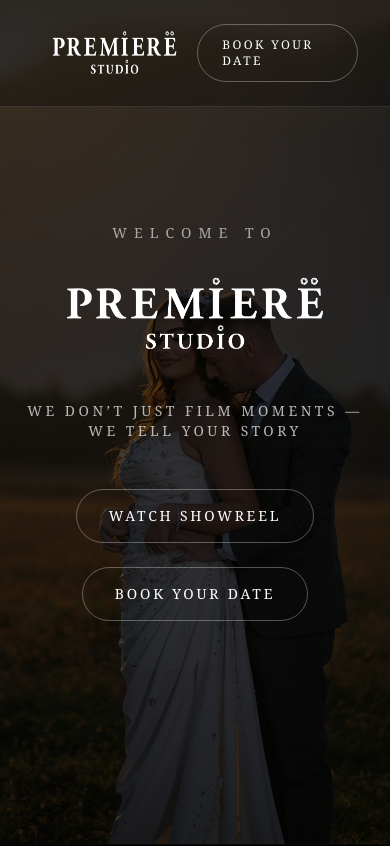
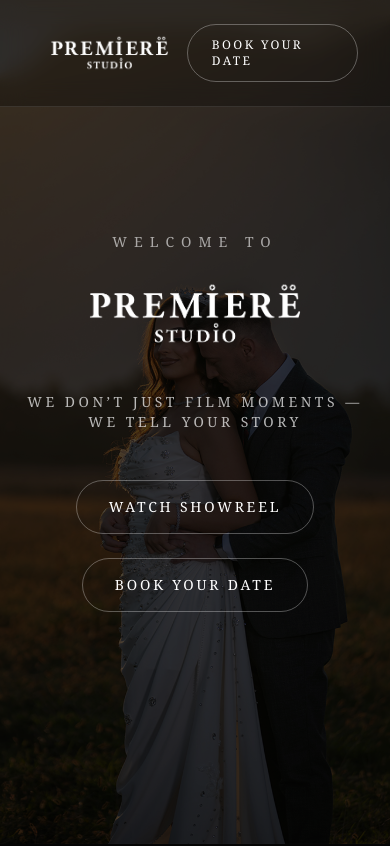
Before and after one commit to babaluka/premiere-studio, a Next.js app: page / in a window 390 px wide. Shown: the top 846 px of the page. Built offline with nearby package versions, Linux system fonts and the light colour scheme.

Commit message:
live update

```diff
--- a/app/page.js
+++ b/app/page.js
@@ -22,7 +22,7 @@ export default function PremiereStudioHomepage() {
             <img
               src="/logo/logo.png"
               alt="PREMIERË STUDIO"
-              className="h-14 w-auto"
+              className="h-12 md:h-14 w-auto object-contain"
             />
           </motion.div>
 
@@ -69,7 +69,7 @@ export default function PremiereStudioHomepage() {
           }}
         />
 
-        {/* DARK OVERLAY */}
+        {/* OVERLAY */}
         <div className="absolute inset-0 bg-black/70" />
 
         {/* HERO CONTENT */}
@@ -96,7 +96,7 @@ export default function PremiereStudioHomepage() {
           <motion.img
             src="/logo/logo.png"
             alt="PREMIERË STUDIO"
-            className="mx-auto w-[380px]"
+            className="mx-auto w-[280px] md:w-[380px] h-auto"
             initial={{
               opacity: 0,
               scale: 0.6,
@@ -167,8 +167,8 @@ export default function PremiereStudioHomepage() {
 
       {/* ABOUT SECTION */}
       <motion.section
-        initial={{ opacity: 0, x: -200 }}
-        whileInView={{ opacity: 1, x: 0 }}
+        initial={{ opacity: 0, y: 80 }}
+        whileInView={{ opacity: 1, y: 0 }}
         transition={{ duration: 1.5 }}
         viewport={{ once: false }}
         className="grid md:grid-cols-2 min-h-screen bg-[#050505]"
@@ -206,8 +206,8 @@ export default function PremiereStudioHomepage() {
 
         {/* ABOUT IMAGE */}
         <motion.div
-          initial={{ opacity: 0, x: 200 }}
-          whileInView={{ opacity: 1, x: 0 }}
+          initial={{ opacity: 0, y: 80 }}
+          whileInView={{ opacity: 1, y: 0 }}
           transition={{ duration: 1.5 }}
           viewport={{ once: false }}
           className="relative min-h-[800px] overflow-hidden rounded-l-[40px]"
@@ -225,9 +225,9 @@ export default function PremiereStudioHomepage() {
         </motion.div>
       </motion.section>
 
-      {/* BOOKING SECTION */}
+      {/* BOOKING */}
       <motion.section
-        initial={{ opacity: 0, scale: 0.9, y: 200 }}
+        initial={{ opacity: 0, scale: 0.9, y: 100 }}
         whileInView={{ opacity: 1, scale: 1, y: 0 }}
         transition={{ duration: 1.8 }}
         viewport={{ once: false }}
```
